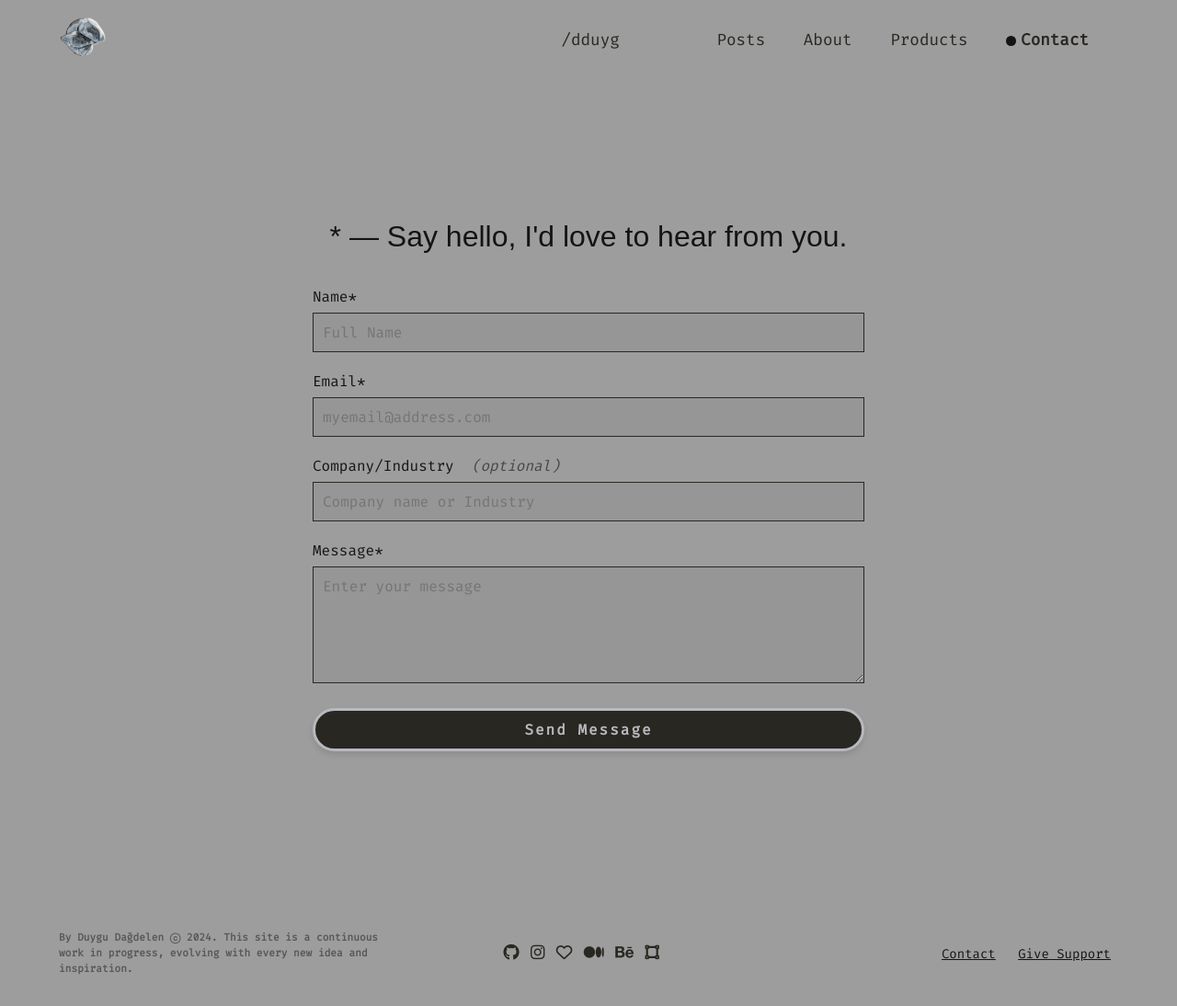
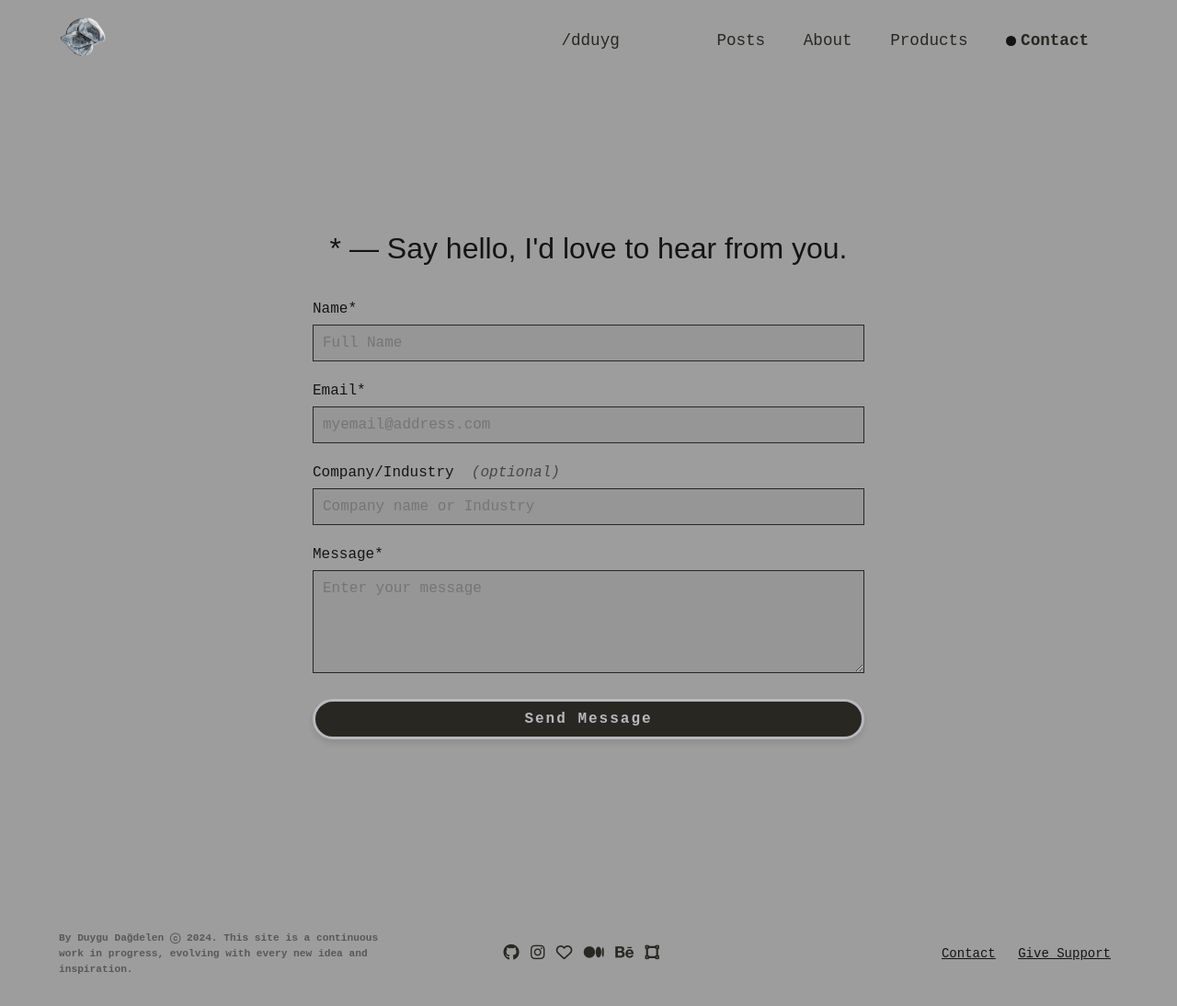
Before and after one commit to dduyg/duuuy, a Jekyll site: the page built from contact.html, in a window 1280 px wide. Shown: the whole page at 92% size. Built offline with Jekyll 4.4.1, drawn with Linux system fonts in a browser that asks for light colours; nearby versions of some CDN libraries.

Commit message:
Update default.html

```diff
--- a/_layouts/default.html
+++ b/_layouts/default.html
@@ -7,7 +7,7 @@
   <meta name="author" content="{{ site.author }}">
   <title>{% if page.title %}{{ page.title }} / {% endif %}{{ site.author }}</title>
   <link rel="shortcut icon" type="image/x-icon" href="{{ site.baseurl }}/assets/images/favicon.ico">
-  <link href="https://fonts.googleapis.com/css2?family=Fira+Code&family=Lato&family=Syncopate&display=swap" rel="stylesheet">
+  <link href="https://fonts.googleapis.com/css2?family=Lato:wght@300&display=swap" rel="stylesheet">
 
   <script src="https://kit.fontawesome.com/63e03a9b9c.js" crossorigin="anonymous"></script>
   <link rel="stylesheet" href="{{ site.baseurl }}/assets/main.css">
```
